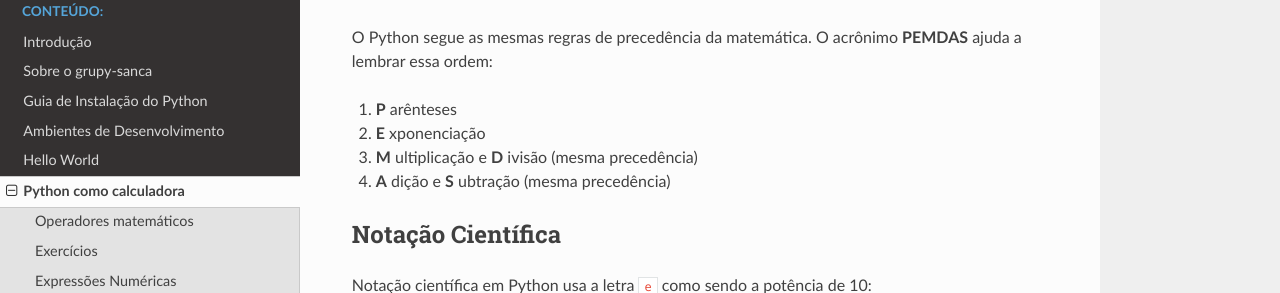
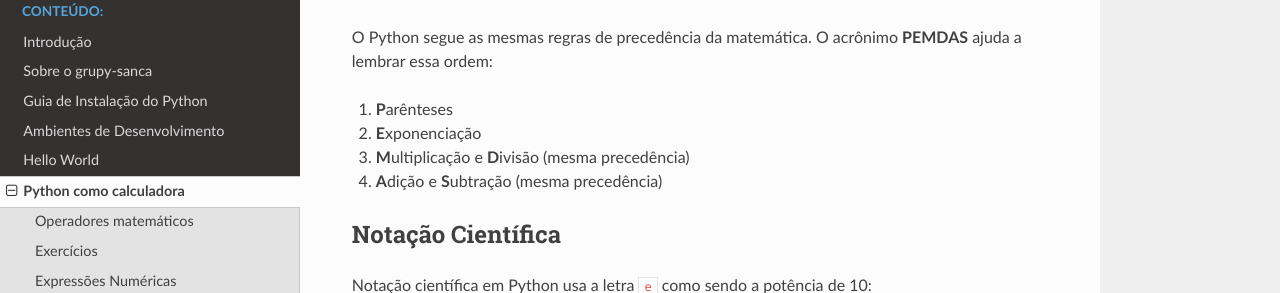
Before and after one commit to grupy-sanca/curso-python, a Sphinx documentation site: the page built from source/calculadora.rst, in a window 1280 px wide and 900 px high, scrolled down 3623 px. Shown: the part 157-450 px from the top of the window. Built offline with Sphinx 7.4.7 and the Read the Docs theme 2.0.0, drawn with Linux system fonts in a browser that asks for light colours.

```diff
--- a/source/calculadora.rst
+++ b/source/calculadora.rst
@@ -202,13 +202,13 @@ O acrônimo **PEMDAS** ajuda a lembrar essa ordem:
    dição
    ubtração
 
-#. **P** arênteses
+#. **P**\ arênteses
 
-#. **E** xponenciação
+#. **E**\ xponenciação
 
-#. **M** ultiplicação e **D** ivisão (mesma precedência)
+#. **M**\ ultiplicação e **D**\ ivisão (mesma precedência)
 
-#. **A** dição e **S** ubtração (mesma precedência)
+#. **A**\ dição e **S**\ ubtração (mesma precedência)
 
 Notação Científica
 ------------------
```
